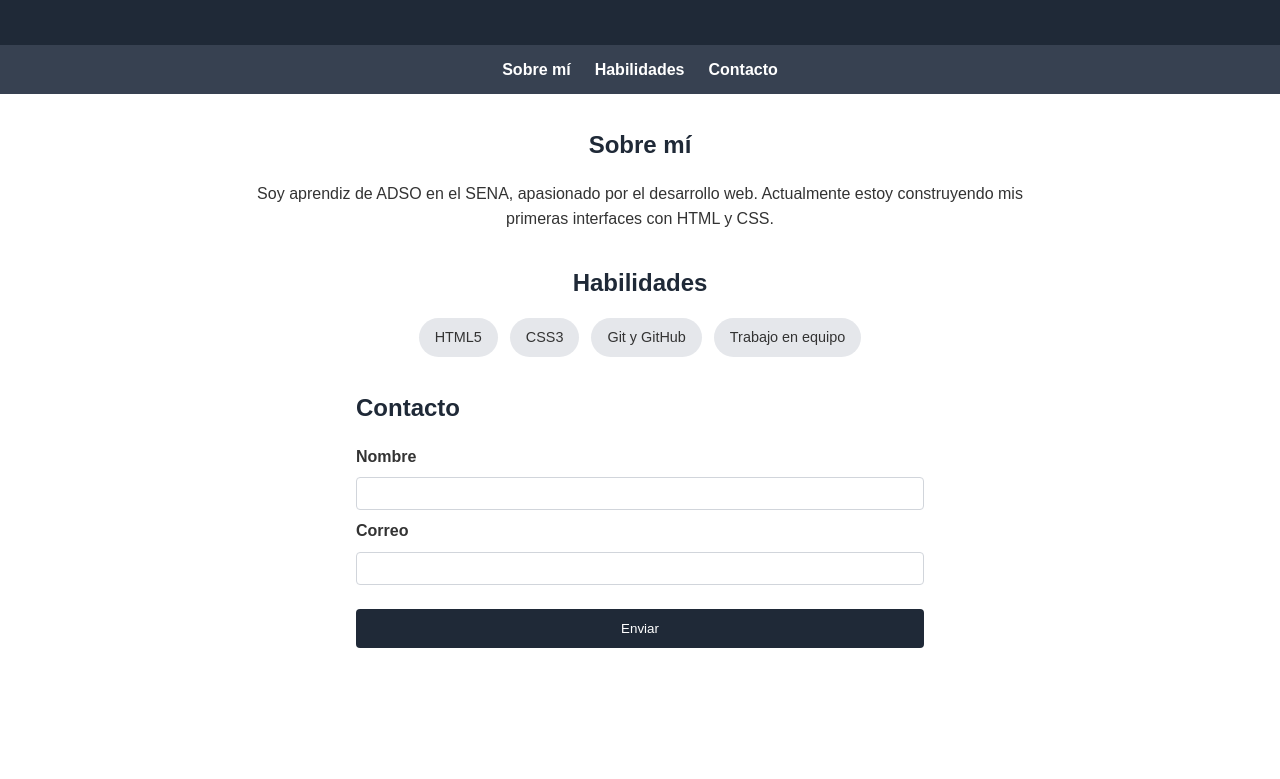
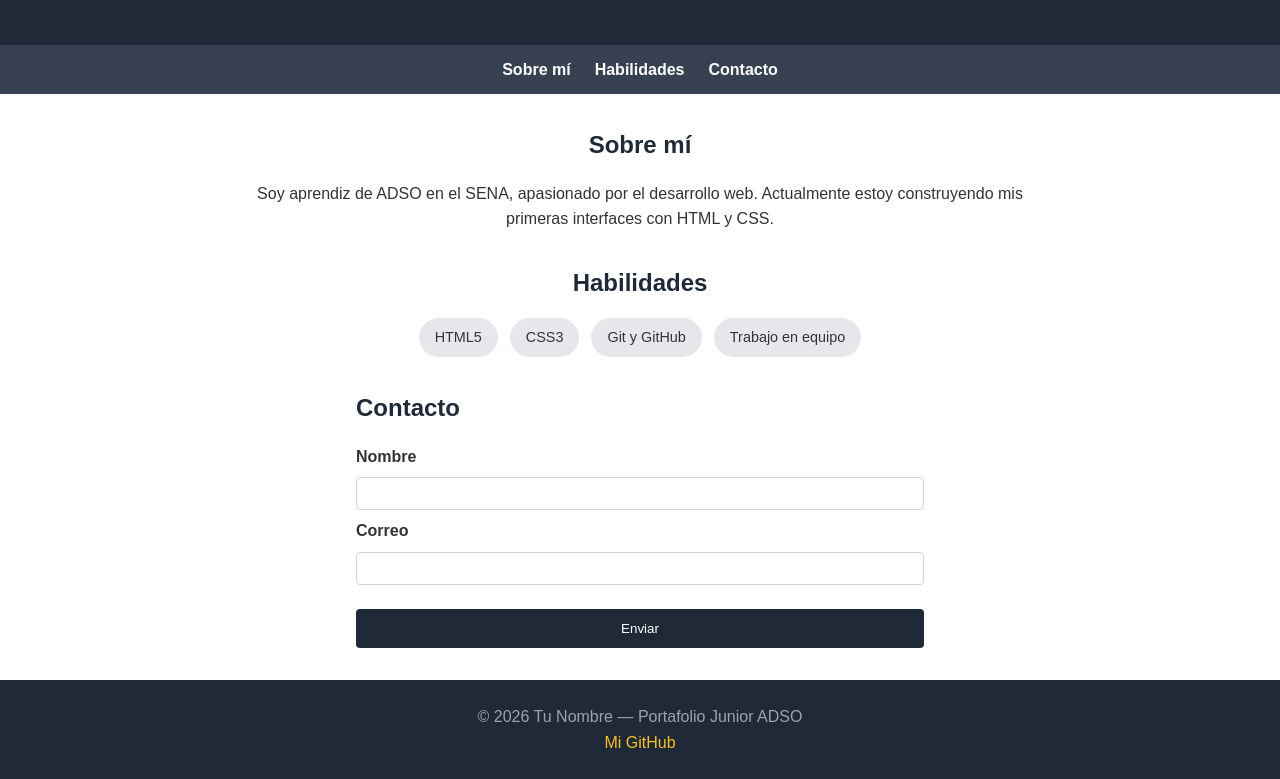
Before and after one commit to JehissonJS18/portafolio-personal-taller-practico-html-css-jdsc-31-10-2026, a plain HTML site: page index.html in a window 1280 px wide. Shown: the part 136-915 px from the top of the page. Before the commit the page ends 816 px from the top, so only its background shows below. Drawn offline with Linux system fonts and the light colour scheme.

Commit message:
[feat] agregada pie de pagina ciclo 06

```diff
--- a/index.html
+++ b/index.html
@@ -61,3 +61,17 @@
     <button type="submit" class="contacto__boton">Enviar</button>
   </form>
 </section>
+
+
+
+
+
+
+<footer class="footer">
+  <p>© 2026 Tu Nombre — Portafolio Junior ADSO</p>
+  <p>
+    <a href="https://github.com/TU-USUARIO" class="footer__enlace" target="_blank">
+      Mi GitHub
+    </a>
+  </p>
+</footer>
--- a/styles.css
+++ b/styles.css
@@ -132,3 +132,24 @@ body {
 .contacto__boton:hover {
   background-color: #374151;
 }
+
+
+
+
+
+.footer {
+  background-color: #1f2937;
+  color: #9ca3af;
+  text-align: center;
+  padding: 1.5rem 1rem;
+  margin-top: 2rem;
+}
+
+.footer__enlace {
+  color: #fbbf24;
+  text-decoration: none;
+}
+
+.footer__enlace:hover {
+  text-decoration: underline;
+}
```
